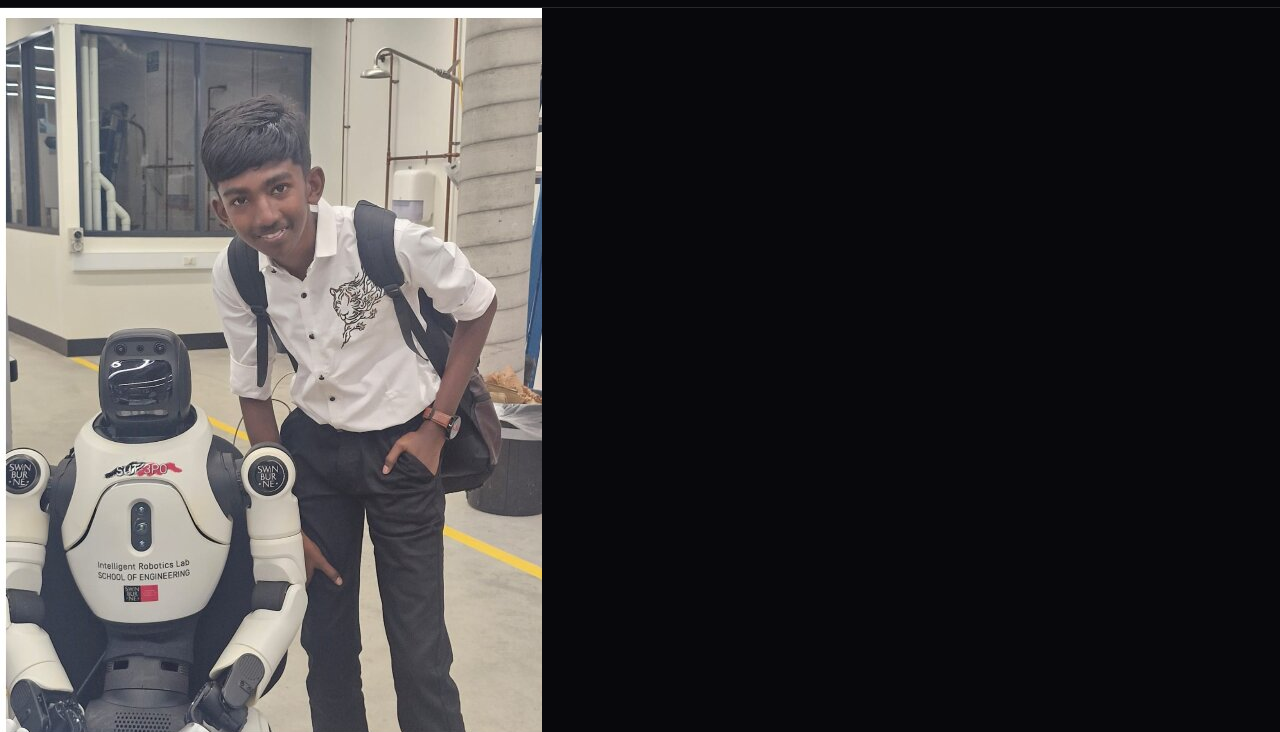
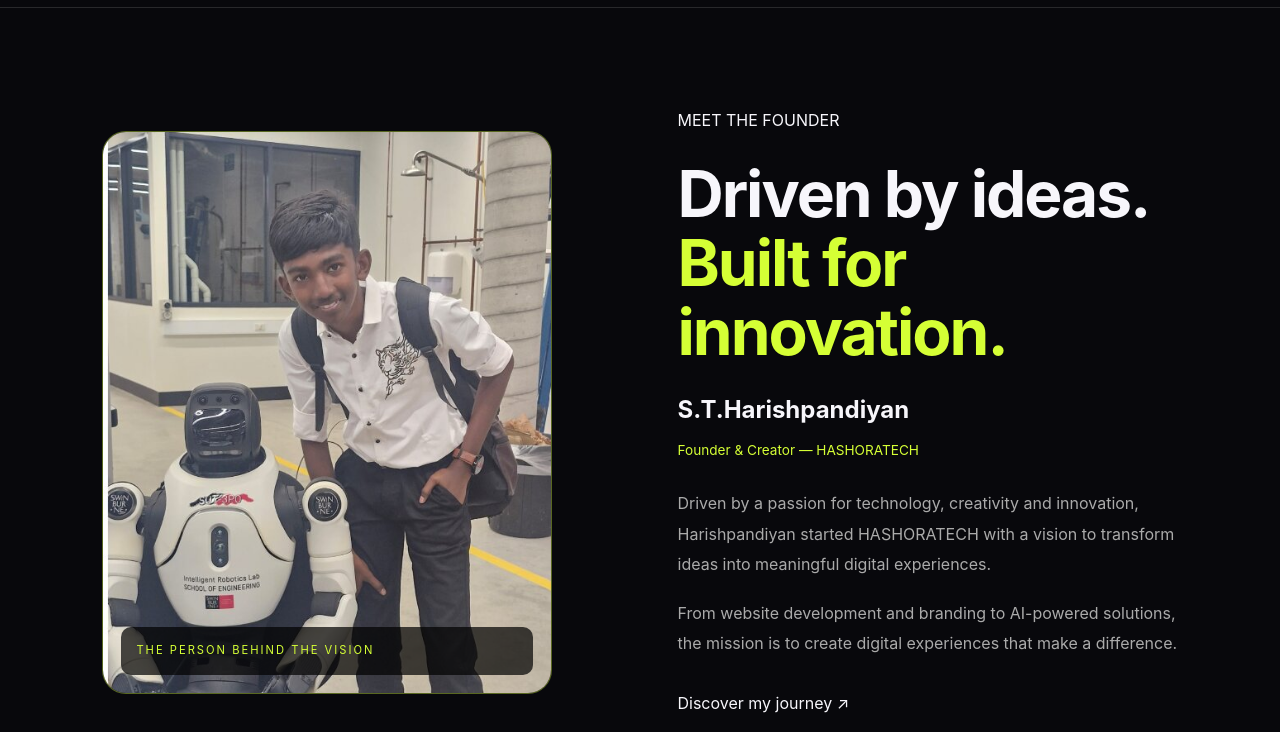
Before and after one commit to harishgamer7777777-byte/hashoratech, a plain HTML site: page index.html in a window 1280 px wide. Shown: the part 5820-6552 px from the top of the page. Drawn offline with Linux system fonts and the light colour scheme.

Commit message:
Update style.css

```diff
--- a/style.css
+++ b/style.css
@@ -2638,3 +2638,96 @@ img {
     padding: 28px 0;
   }
 }
+
+/* HOME FOUNDER PHOTO */
+
+.home-founder-section {
+  padding: 100px 8%;
+  display: grid;
+  grid-template-columns: 1fr 1fr;
+  align-items: center;
+  gap: 75px;
+}
+
+.home-founder-image {
+  position: relative;
+  width: 100%;
+  max-width: 450px;
+  aspect-ratio: 4 / 5;
+  overflow: hidden;
+  border-radius: 24px;
+  border: 1px solid rgba(213,255,53,.35);
+  background: #151515;
+}
+
+.home-founder-image img {
+  width: 100%;
+  height: 100%;
+  display: block;
+  object-fit: cover;
+  object-position: center 35%;
+  transition: transform .5s ease;
+}
+
+.home-founder-image:hover img {
+  transform: scale(1.04);
+}
+
+.founder-image-label {
+  position: absolute;
+  bottom: 18px;
+  left: 18px;
+  right: 18px;
+  padding: 15px;
+  border-radius: 10px;
+  background: rgba(0,0,0,.7);
+  color: #d5ff35;
+  font-size: .7rem;
+  letter-spacing: 2px;
+}
+
+.home-founder-content h2 {
+  font-size: clamp(2.5rem, 5vw, 4.5rem);
+  line-height: 1.08;
+  margin: 25px 0;
+  letter-spacing: -2px;
+}
+
+.home-founder-content h2 span,
+.home-cta h2 span {
+  color: #d5ff35;
+}
+
+.home-founder-content h3 {
+  font-size: 1.5rem;
+  margin-bottom: 8px;
+}
+
+.home-founder-role {
+  color: #d5ff35 !important;
+  font-size: .85rem;
+  margin-bottom: 25px !important;
+}
+
+.home-founder-content p {
+  color: #aaa;
+  line-height: 1.9;
+  margin-bottom: 18px;
+}
+
+.home-founder-content .primary-btn {
+  display: inline-block;
+  margin-top: 15px;
+}
+
+@media (max-width: 800px) {
+  .home-founder-section {
+    grid-template-columns: 1fr;
+    gap: 40px;
+    padding: 75px 6%;
+  }
+
+  .home-founder-image {
+    max-width: 100%;
+  }
+}
```
